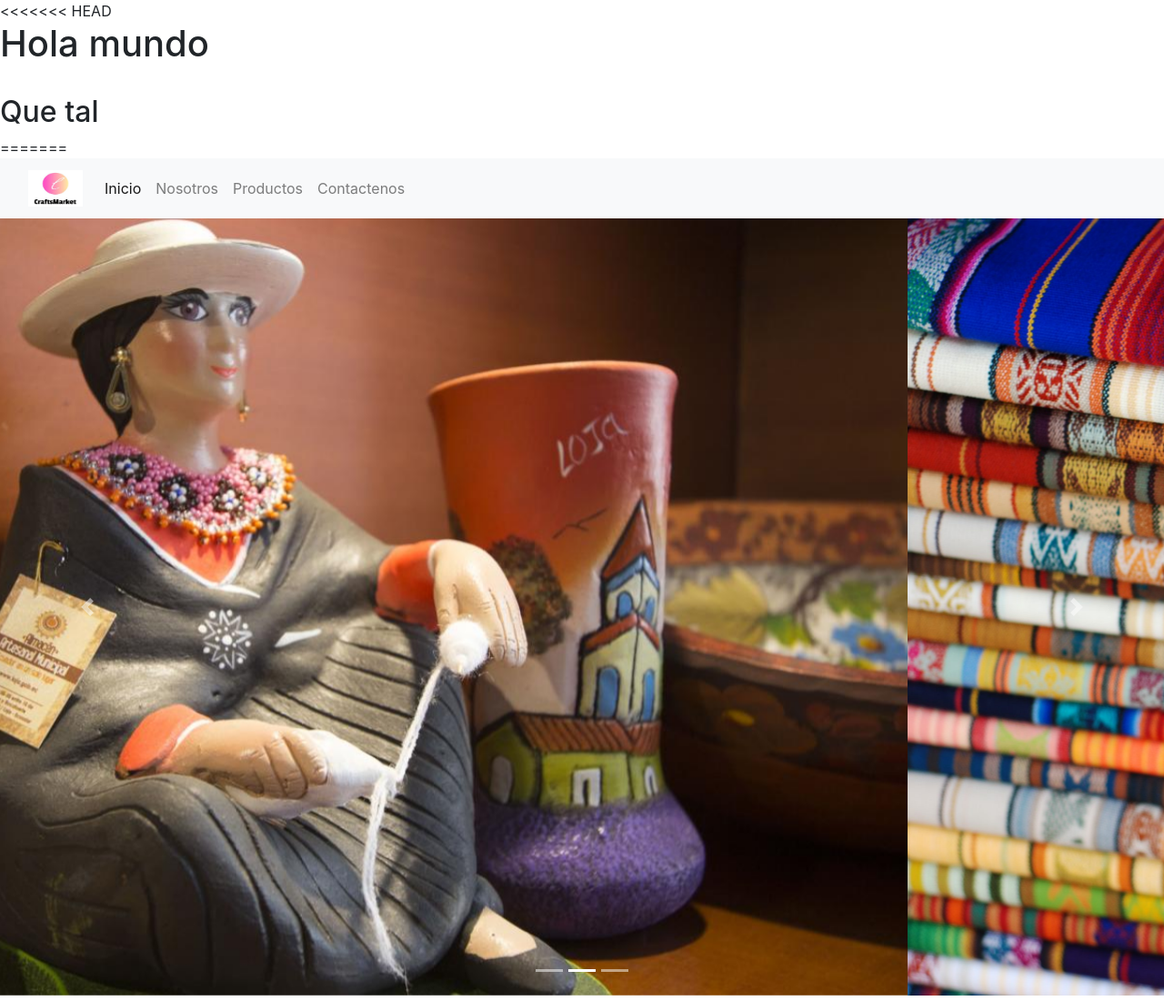
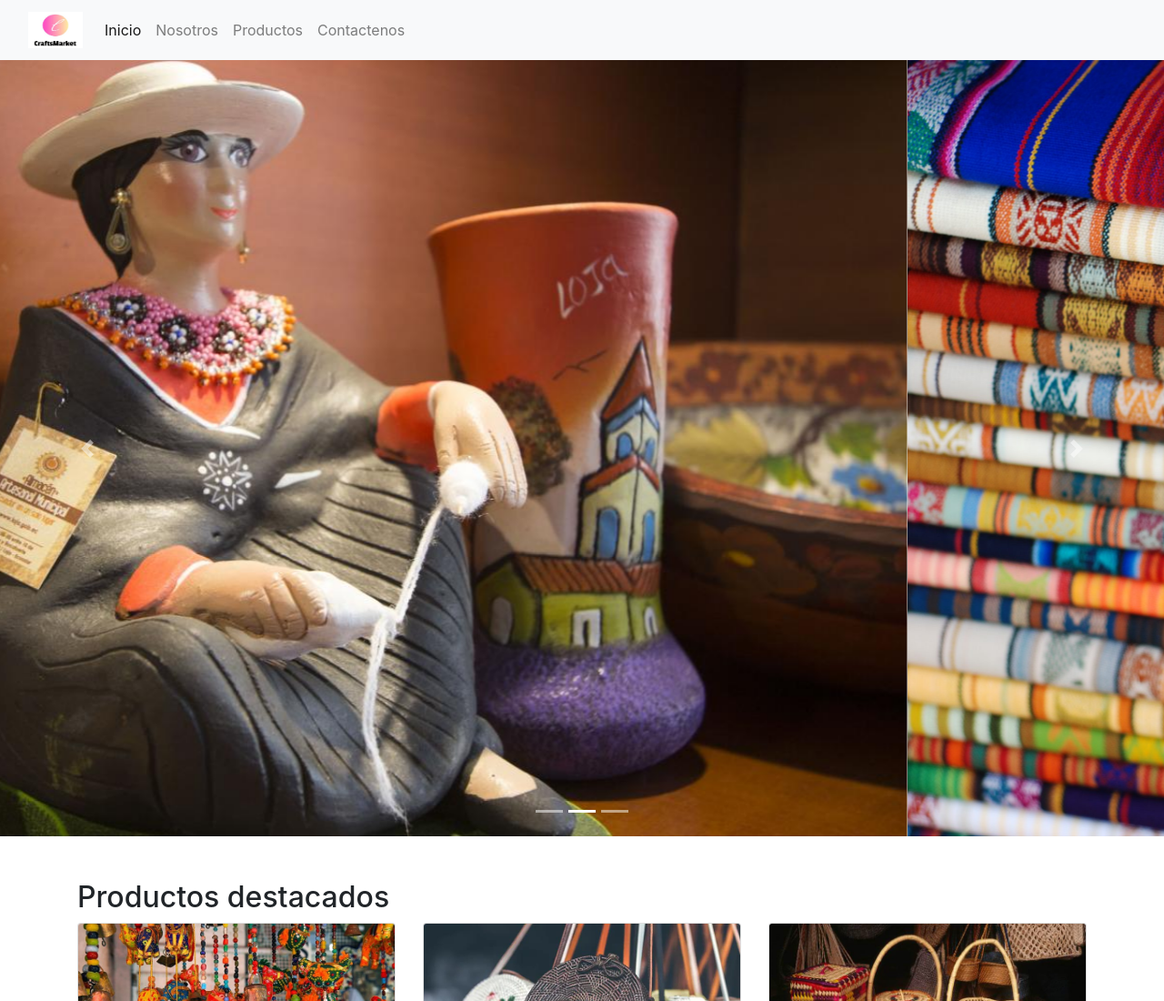
Before and after one commit to AndresDelaVera/GITyGITHUB, a plain HTML site: page index.html in a window 1280 px wide. Shown: the top 1100 px of the page at 91% size. Drawn offline with nearby package versions, Linux system fonts and the light colour scheme.

Commit message:
Index Actualizado

```diff
--- a/index.html
+++ b/index.html
@@ -6,11 +6,7 @@
     <title>Marketplace Productos Artesanales</title>
 </head>
 <body>
-<<<<<<< HEAD
-    <h1>Hola mundo</h1>
-    <br>
-    <h2>Que tal</h2>
-=======
+
 
     <nav class="navbar navbar-expand-lg navbar-light bg-light">
         <div class="container-fluid">
@@ -179,6 +175,5 @@
 
         <script src="https://maxcdn.bootstrapcdn.com/bootstrap/4.0.0/js/bootstrap.min.js"></script>
 
->>>>>>> e832a39f2f4ba3b830140130bab3e17de7b6af2c
 </body>
 </html>
```
